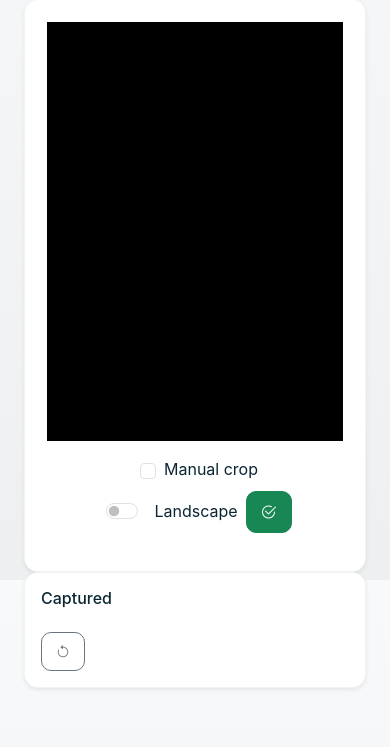
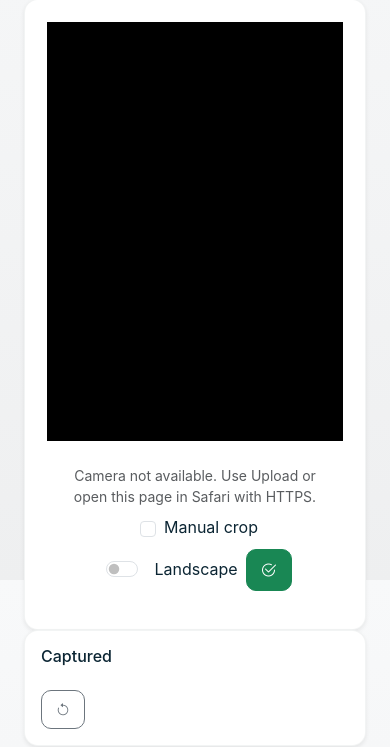
Before and after one commit to gilbertjackob-tech/FreePDF, a Flask app: page /camscanner/id in a window 390 px wide. Shown: the part 264-1011 px from the top of the page. Run offline with Flask 2, Linux system fonts and the light colour scheme; some libraries are stand-ins or nearby versions.

Commit message:
Camera Mobile View Update 1.0

```diff
--- a/templates/camscanner/id.html
+++ b/templates/camscanner/id.html
@@ -32,7 +32,11 @@
           </div>
         </div>
         <div class="card-body d-flex gap-2 justify-content-center flex-wrap">
-          <input type="file" id="id_file_input" accept="image/*" style="display:none" multiple>
+          <!-- file input fallback for mobile devices -->
+          <input type="file" id="id_file_input" accept="image/*" capture="environment" style="display:none" multiple>
+          <div id="id_mobile_fallback_msg" class="text-center text-muted small mt-2" style="display:none">
+            Camera not available. Use Upload or open this page in Safari with HTTPS.
+          </div>
           <div class="form-check d-flex align-items-center ms-2">
             <input class="form-check-input" type="checkbox" id="id_manual_crop">
             <label class="form-check-label ms-2" for="id_manual_crop">Manual crop</label>
@@ -92,13 +96,22 @@
 
   async function startCamera(){
     if(stream){ stream.getTracks().forEach(t=>t.stop()); }
+    // try facingMode first, then fallback to simple video constraint for older browsers/iOS
     try{
       stream = await navigator.mediaDevices.getUserMedia({ video:{ facingMode: usingFrontCamera?"user":"environment" } });
-      video.srcObject = stream;
-      statusDiv.textContent = "Ready";
+      video.srcObject = stream; statusDiv.textContent = "Ready"; document.getElementById('id_mobile_fallback_msg').style.display='none'; return;
+    } catch(e){ console.warn('Primary getUserMedia failed', e); }
+    try{
+      stream = await navigator.mediaDevices.getUserMedia({ video:true });
+      video.srcObject = stream; statusDiv.textContent = "Ready"; document.getElementById('id_mobile_fallback_msg').style.display='none'; return;
     } catch(e){
-      console.warn("Camera unavailable", e);
-      statusDiv.textContent = "Camera unavailable. Use upload.";
+      console.warn('Fallback getUserMedia failed', e);
+      if(/Safari/.test(navigator.userAgent) && !window.isSecureContext){
+        statusDiv.textContent = "Camera requires secure context (HTTPS) - open in Safari via HTTPS";
+      } else {
+        statusDiv.textContent = "Camera unavailable. Use upload.";
+      }
+      document.getElementById('id_mobile_fallback_msg').style.display='block';
     }
   }
 
```
Also changed, not shown: templates/camscanner/scan.html (+27 -3 lines).
